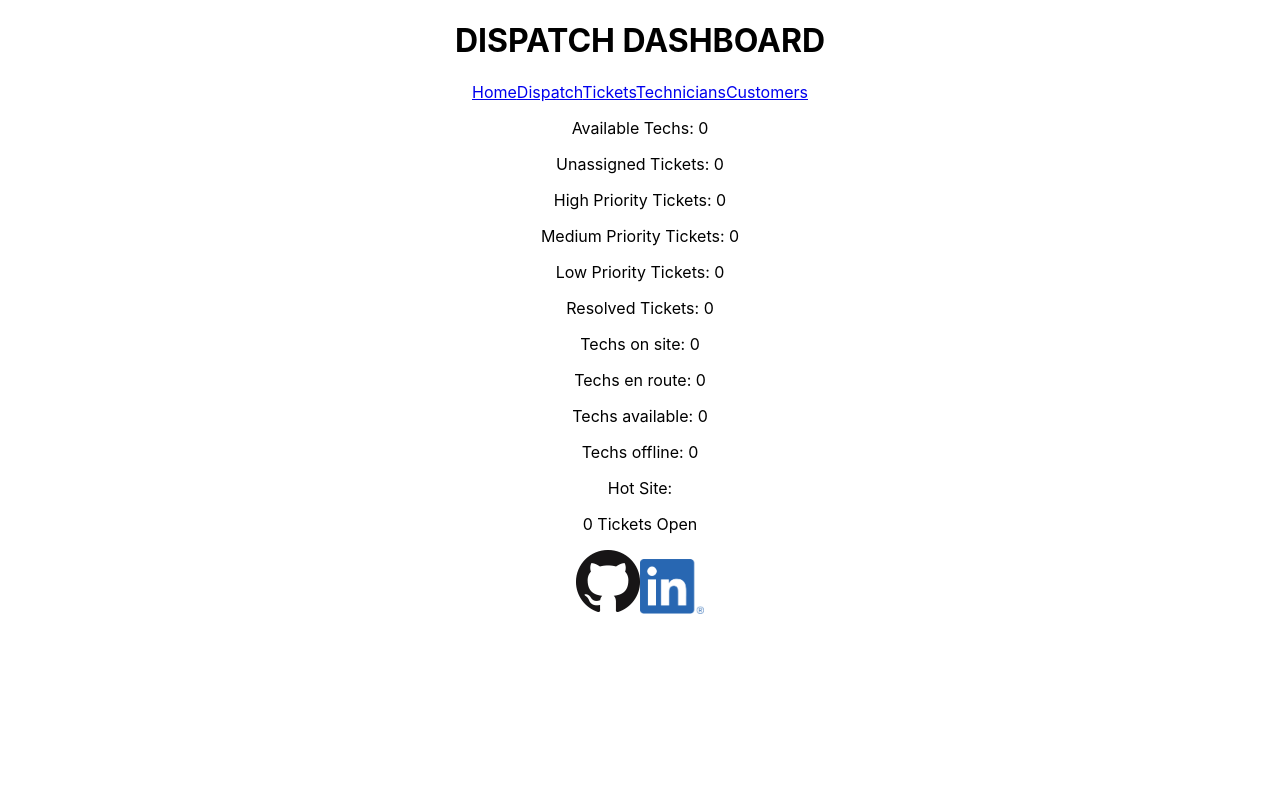
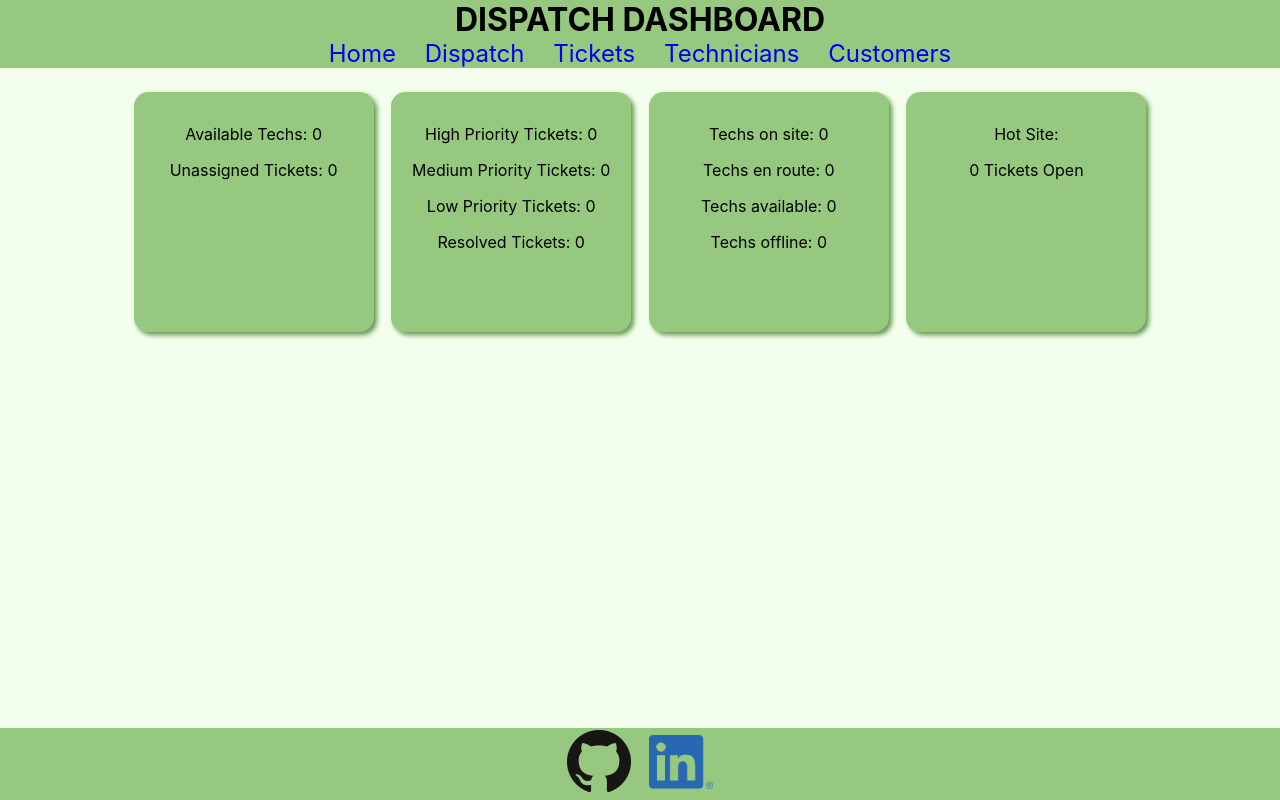
Before and after one commit to aaronslaughter/dispatch-dashboard, a React (Create React App) app in the folder client/: page / in a window 1280 px wide. Built offline with nearby package versions, Linux system fonts and the light colour scheme; no server answers.

Commit message:
styles header, nav, footer, and dashboard containers

```diff
--- a/client/src/App.css
+++ b/client/src/App.css
@@ -1,3 +1,70 @@
+html {
+  background-color: rgb(243, 255, 236);
+}
+
 .App {
   text-align: center;
+  background-color: rgb(243, 255, 236);
 }
+
+.header > *, nav {
+  margin: 0;
+  background-color: rgb(150, 200, 128);
+}
+
+nav {
+  display: flex;
+  justify-content: center;
+  gap: 1.2em;
+  margin: 0 0 1em 0;
+}
+
+nav > * {
+  text-decoration: none;
+}
+
+nav > *:hover {
+  color: white;
+}
+
+footer {
+  display: flex;
+  justify-content: center;
+  align-items: center;
+  gap: 1.1em;
+  background-color: rgb(150, 200, 128);
+  position: fixed;
+  height: 72px;
+  bottom: 0px;
+  left: 0px;
+  right: 0px;
+  margin-bottom: 0px;
+}
+
+.dashboard-card-container {
+  display: flex;
+  flex-wrap: wrap;
+  flex-direction: column;
+  justify-content: center;
+  align-items: center;
+  gap: 1.1em 1.1em;
+}
+
+.dashboard-card-container > * {
+  min-width: 13em;
+  min-height: 13em;
+  background-color: rgb(150, 200, 128);
+  padding: 1em;
+  border-radius: 6%;
+  box-shadow: 3px 3px 5px rgb(100, 150, 78);
+}
+
+@media only screen and (min-width: 40em) {
+  .dashboard-card-container {
+    flex-direction: row;
+  }
+
+  nav {
+    font-size: 1.5em;
+  }
+}
--- a/client/src/components/Dashboard.jsx
+++ b/client/src/components/Dashboard.jsx
@@ -6,7 +6,7 @@ import TicketsCard from './dashboard/TicketsCard'
 
 export default function Dashboard(props) {
   return (
-    <main>
+    <main className="dashboard-card-container">
       <DispatchCard
         technicians={props.technicians}
         tickets={props.tickets}
--- a/client/src/components/Header.jsx
+++ b/client/src/components/Header.jsx
@@ -2,7 +2,7 @@ import React from 'react'
 
 export default function Header() {
   return (
-    <header>
+    <header className="header">
       <h1>DISPATCH DASHBOARD</h1>
     </header>
   )
--- a/client/src/components/Nav.jsx
+++ b/client/src/components/Nav.jsx
@@ -3,7 +3,7 @@ import { Link } from 'react-router-dom'
 
 export default function Nav() {
   return (
-    <nav>
+    <nav className="nav">
         <Link to="/">Home</Link>
         <Link to="/dispatch">Dispatch</Link>
         <Link to="/tickets">Tickets</Link>
```
